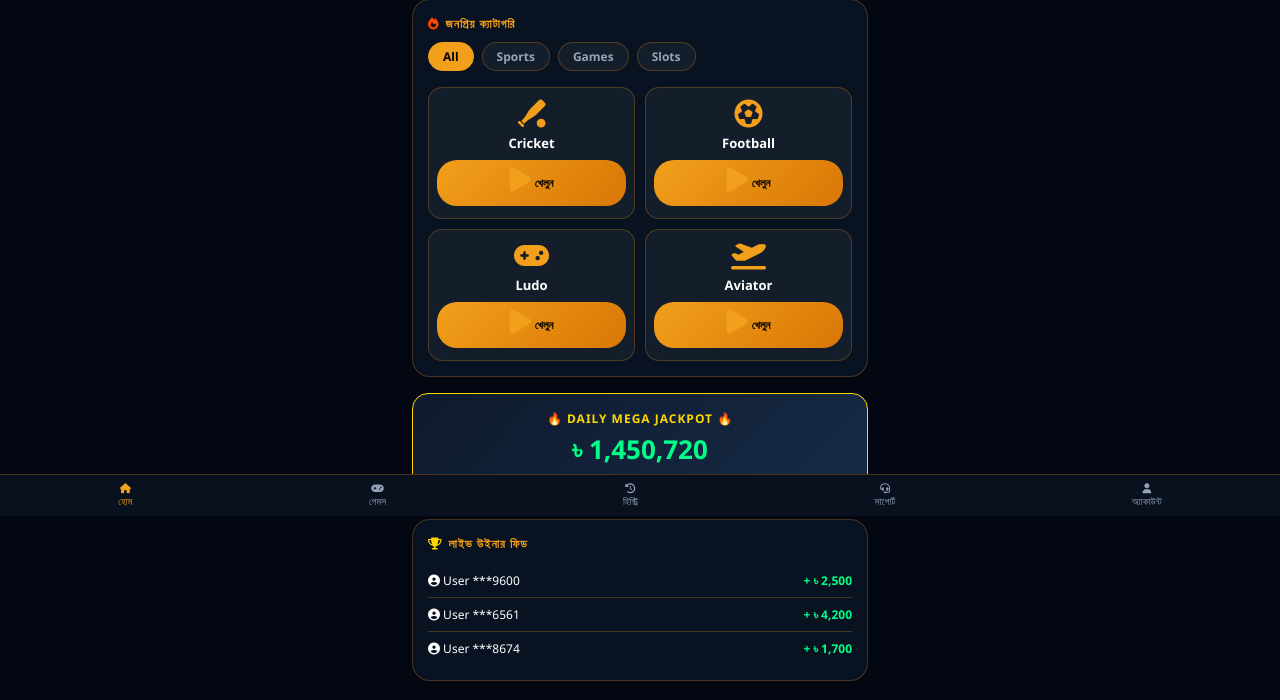
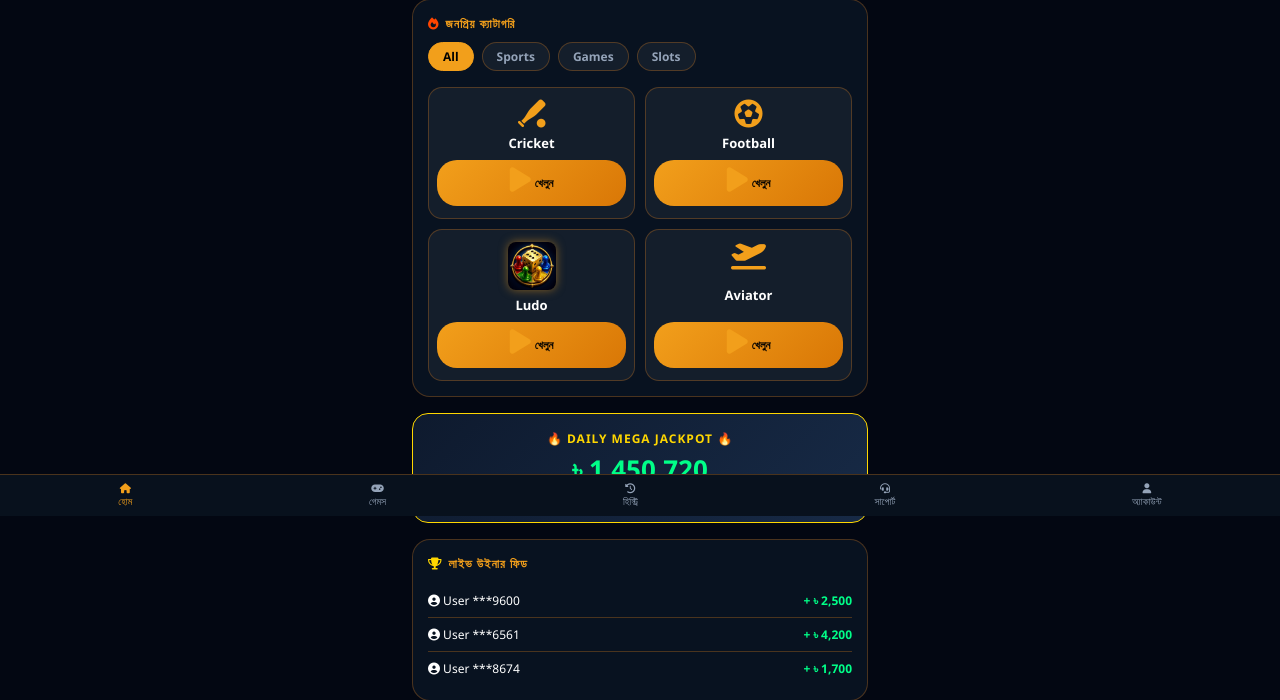
Before and after one commit to nishankazi514-cell/Bdxbet, a Flask app: page / in a window 1280 px wide. Shown: the part 284-984 px from the top of the page. Run offline with Flask 3, Linux system fonts and the light colour scheme; the visitor is signed in with stand-in values (Sample User, id 1); data comes from the database, SQL or seed files in the repository; some libraries are stand-ins or nearby versions.

Commit message:
Add Ludo game card with image and play button

```diff
--- a/templates/index.html
+++ b/templates/index.html
@@ -161,7 +161,11 @@ body {
     <div class="game-grid" id="gameGrid">
       <div class="game-card" data-category="sports"><i class="fa-solid fa-baseball-bat-ball"></i><div class="game-title">Cricket</div><button class="play-btn" onclick="startPlayGame('Cricket',10)"><i class="fa-solid fa-play"></i> <span data-i18n="play">খেলুন</span></button></div>
       <div class="game-card" data-category="sports"><i class="fa-solid fa-futbol"></i><div class="game-title">Football</div><button class="play-btn" onclick="startPlayGame('Football',10)"><i class="fa-solid fa-play"></i> <span data-i18n="play">খেলুন</span></button></div>
-      <div class="game-card" data-category="slots"><i class="fa-solid fa-gamepad"></i><div class="game-title">Ludo</div><button class="play-btn" onclick="startPlayGame('Ludo',10)"><i class="fa-solid fa-play"></i> <span data-i18n="play">খেলুন</span></button></div>
+      <div class="game-card" data-category="slots">
+  <img src="/static/Canva AI Image Sep 23, 2026, 11_00_45 PM_20260923_230112_0000.jpg" alt="Ludo" style="width: 48px; height: 48px; object-fit: contain; margin-bottom: 6px; border-radius: 8px; filter: drop-shadow(0 0 5px rgba(242,159,27,0.5));">
+  <div class="game-title">Ludo</div>
+  <button class="play-btn" onclick="startPlayGame('Ludo',10)"><i class="fa-solid fa-play"></i> <span data-i18n="play">খেলুন</span></button>
+      </div>
       <div class="game-card" data-category="betting"><i class="fa-solid fa-plane-departure"></i><div class="game-title">Aviator</div><button class="play-btn" onclick="startPlayGame('Aviator',10)"><i class="fa-solid fa-play"></i> <span data-i18n="play">খেলুন</span></button></div>
     </div>
   </div>
```
